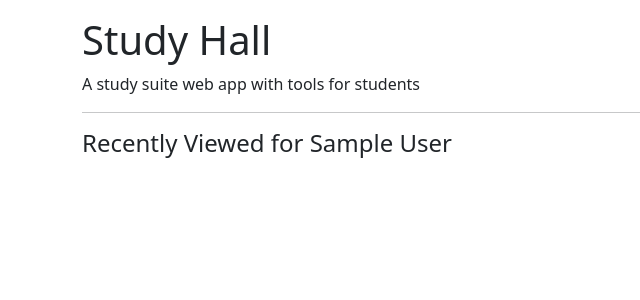
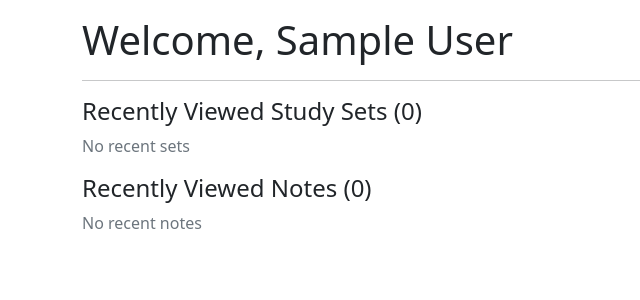
Before and after one commit to ReviewEdge/study-hall, a Flask app: page / in a window 1280 px wide. Shown: the part 77-377 px from the top of the page, without its empty margins (0-640 px from the left). Run offline with Flask 2, Linux system fonts and the light colour scheme; the visitor is signed in with stand-in values (Sample User, id 1); data comes from the database, SQL or seed files in the repository; data that the repository does not hold is empty; parts of the project's set-up code (start-up, migrations or seed data) failed here and were passed over.

Commit message:
some home page improvement

```diff
--- a/app.py
+++ b/app.py
@@ -98,6 +98,8 @@ class StudySet(db.Model):
     ownerID = db.Column(db.Integer, db.ForeignKey('user.id'), nullable=False)
     name = db.Column(db.Unicode, nullable=False)
     flashcards = db.relationship('Flashcard', backref='study_set')
+    created_at = db.Column(db.DateTime(timezone=True), nullable=False, server_default=func.now())
+    updated_at = db.Column(db.DateTime(timezone=True), nullable=False, server_default=func.now(), onupdate=func.now())
 
 # Create database model for flashcards
 class Flashcard(db.Model):
@@ -252,7 +254,9 @@ def delete_account():
 # home page
 @app.get('/')
 def index():
-    return render_template('index.html')
+    recent_notes = Note.query.filter_by(ownerID = current_user.get_id()).order_by(Note.updated_at.desc()).limit(3).all()
+    recent_sets = StudySet.query.filter_by(ownerID = current_user.get_id()).order_by(StudySet.updated_at.desc()).limit(3).all()
+    return render_template('index.html', recent_notes=recent_notes, recent_sets=recent_sets)
 
 # notes
 @app.get('/notes')
--- a/templates/index.html
+++ b/templates/index.html
@@ -5,19 +5,66 @@
 {% endblock %}
 
 {% block content %}
-  <h1>Study Hall</h1>
-  <p>A study suite web app with tools for students</p>
   {% if current_user.is_authenticated %}
-  <hr>
-  <h4>Recently Viewed for {{ current_user.name }}</h4>
-  {% for s in current_user.study_sets %}
-  <button>
-    <p>
-      <a href="{{ url_for('get_view_study_set', id=s.id) }}">
-        {{ s.name }}
-      </a>
-    </p>
-  </button>
-  {% endfor %}
+    <h1>Welcome, {{ current_user.name }}</h1>
+    <hr>
+
+    <h4>Recently Viewed Study Sets ({{ recent_sets|length }})</h4>
+    <div class="mb-3">
+      <div class="row" id="study-sets">
+        {% for set in recent_sets %}
+          <div class="col-md-6 col-lg-4">
+            <div class="card mb-3">
+              <div class="card-body">
+                <h5 class="card-title mb-0">
+                  <a href="{{ url_for('get_view_study_set', id=set.id) }}">{{ set.name }}</a>
+                </h5>
+              </div>
+            </div>
+          </div>
+        {% endfor %}
+      </div>
+
+      {% if recent_sets|length == 0 %}
+        <p class="mb-0 text-muted">No recent sets</p>
+      {% endif %}
+    </div>
+
+    <h4>Recently Viewed Notes ({{ recent_notes|length }})</h4>
+    <div class="mb-3">
+      <div class="row" id="notes">
+        {% for note in recent_notes %}
+          <div class="col-md-6 col-lg-4">
+            <div class="card mb-3">
+              <div class="card-body">
+                <h5 class="card-title"><a href="{{ url_for('get_view_note', id=note.id) }}">{{ note.title or "Untitled" }}</a></h5>
+                <p class="card-text"><strong>{{ note.word_count }}</strong> words</p>
+                <p class="card-text text-muted">
+                  {% if note.public %}
+                    <i class="fa-solid fa-eye"></i>
+                    Public note
+                  {% else %}
+                    <i class="fa-solid fa-lock"></i>
+                    Private note
+                  {% endif %}
+                </p>
+              </div>
+            </div>
+          </div>
+        {% endfor %}
+      </div>
+
+      {% if recent_notes|length == 0 %}
+        <p class="mb-0 text-muted">No recent notes</p>
+      {% endif %}
+    </div>
+  {% else %}
+    <h1>Study Hall</h1>
+    <p>A study suite web app with tools for students</p>
+
+    <div class="mt-2">
+      <a href="{{ url_for('get_login') }}">Log In</a> or <a href="{{ url_for('get_register') }}">Sign Up</a> to begin
+    </div>
+
   {% endif %}
 {% endblock %}
```
